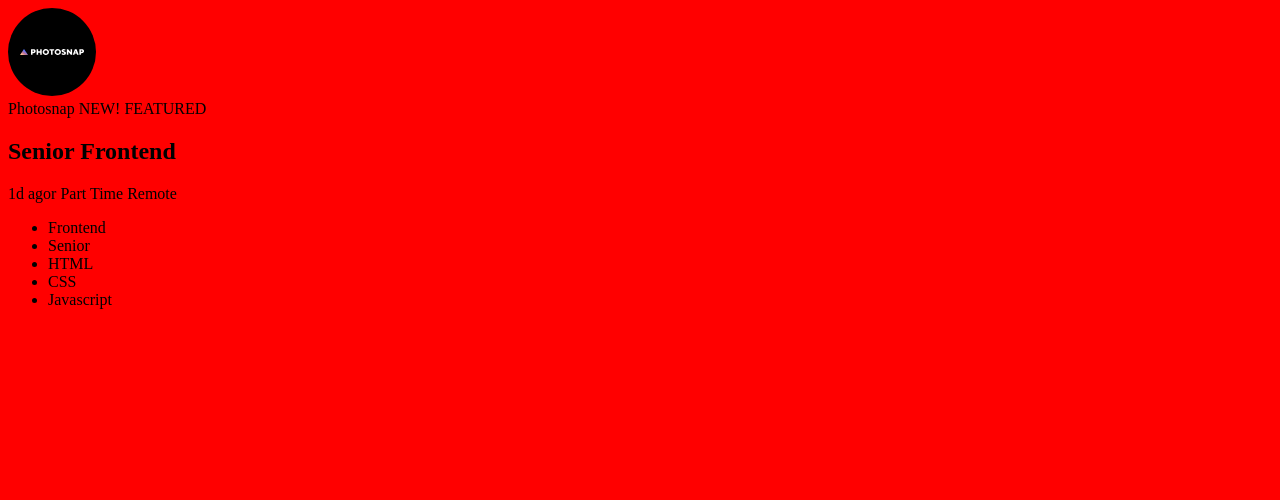
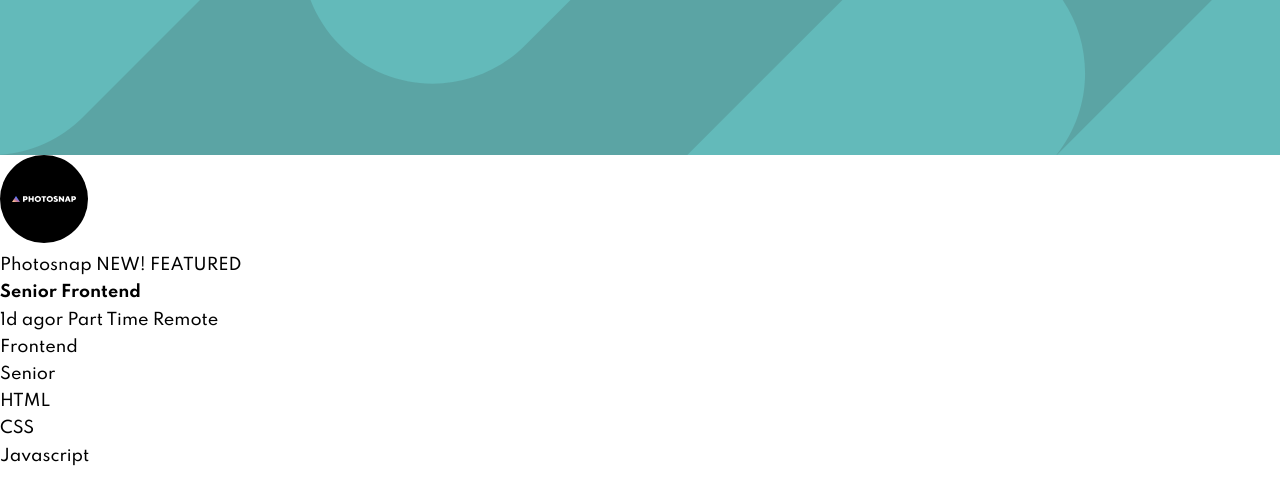
Before and after one commit to Jhessiny/Job-listings-vanilla-js, a website: page index.html in a window 1280 px wide. Drawn offline with nearby package versions, Linux system fonts and the light colour scheme; files that its build step writes are made by us from their sources; no server answers; files whose address does not match are found by name.

Commit message:
scss structure + header

```diff
--- /dev/null
+++ b/src/scss/_reset.scss
@@ -0,0 +1,46 @@
+*,
+*::after,
+*::before {
+  margin: 0;
+  padding: 0;
+  box-sizing: inherit;
+  font-size: inherit;
+}
+
+html {
+  font-size: 62.5%;
+
+  @media only screen and (max-width: 1000px) {
+    font-size: 58%;
+  }
+
+  @media only screen and (max-width: 900px) {
+    font-size: 53%;
+  }
+
+  @media only screen and (max-width: 600px) {
+    font-size: 50%;
+  }
+}
+
+body {
+  color: black;
+  line-height: 1.7;
+  box-sizing: border-box;
+  font-size: 1.6rem;
+}
+
+input {
+  font-family: inherit;
+  color: inherit;
+}
+
+ul,
+ol {
+  list-style: none;
+}
+
+a {
+  color: inherit;
+  text-decoration: none;
+}
--- /dev/null
+++ b/src/scss/_typography.scss
@@ -0,0 +1,5 @@
+@import url('https://fonts.googleapis.com/css2?family=Spartan:wght@500;700&display=swap');
+
+body{
+	font-family: 'Spartan', sans-serif;
+}
--- /dev/null
+++ b/src/scss/_variables.scss
@@ -0,0 +1,3 @@
+:root{
+	--color-primary: rgb(91, 164, 164);
+}
--- /dev/null
+++ b/src/scss/layout/_header.scss
@@ -0,0 +1,9 @@
+.header {
+	height: 15.5rem;
+	background-repeat: no-repeat;
+
+	background: url("/dist/images/bg-header-desktop.svg") no-repeat,
+		linear-gradient(rgb(91, 164, 164), rgba(91, 164, 164));
+	background-size: cover;
+	object-fit: contain;
+}
--- a/src/scss/main.scss
+++ b/src/scss/main.scss
@@ -1,3 +1,5 @@
-body {
-	background-color: red;
-}
+@import "reset";
+@import "variables";
+@import "typography";
+@import "layout/header";
+@import "components";
```
Also changed, not shown: src/scss/_components.scss (added).
